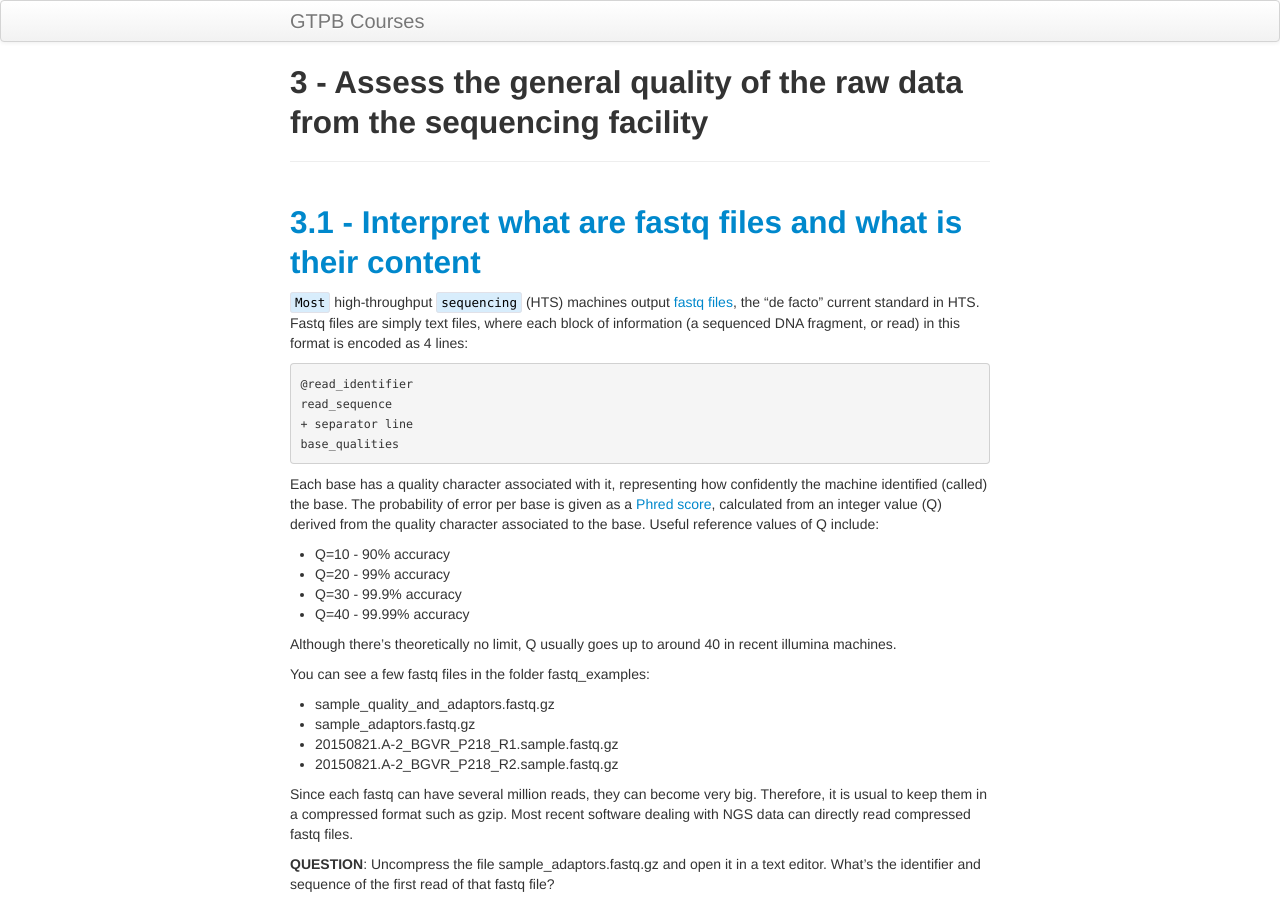
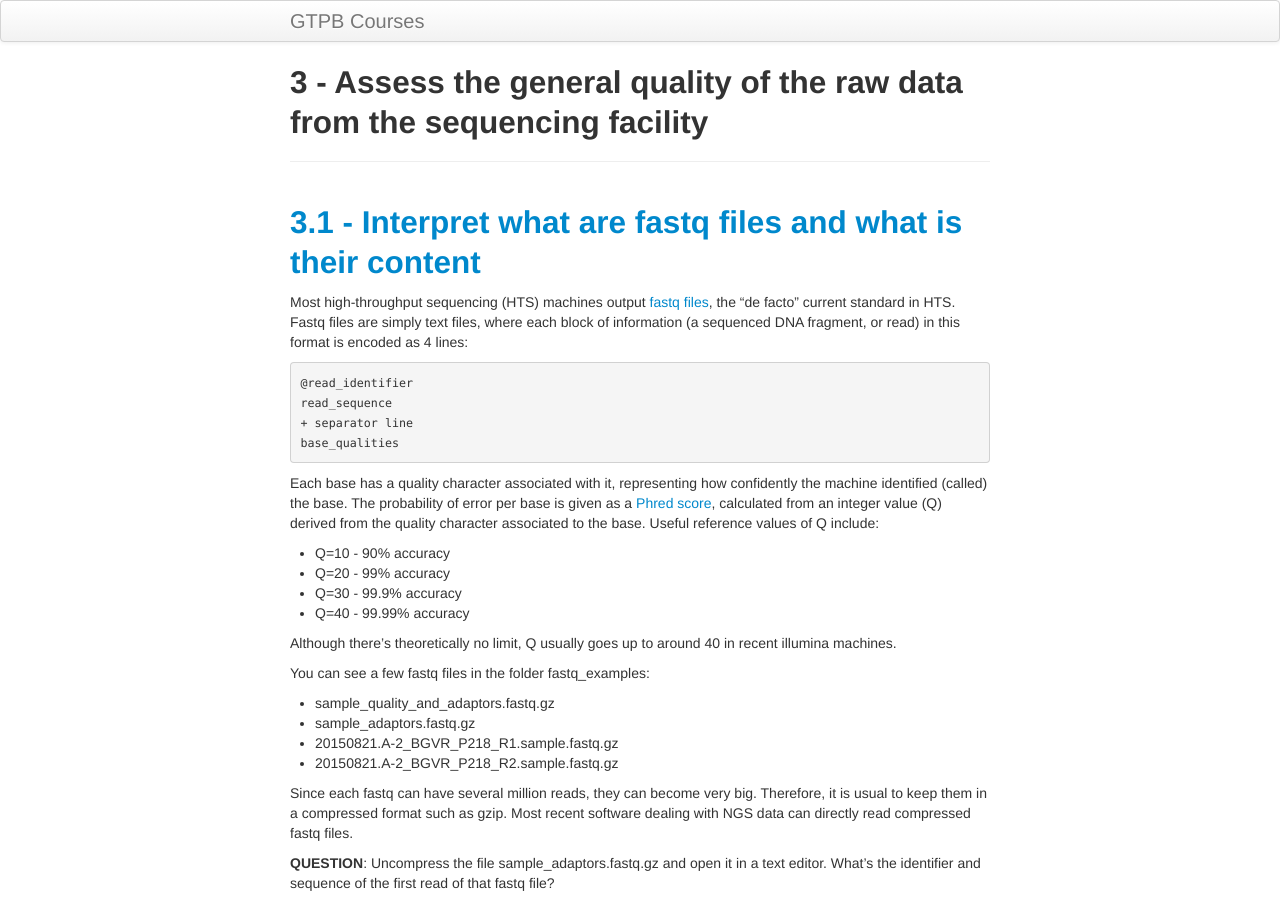
Before and after one commit to GTPB/ADER19F, a Jekyll site: the page built from pages/L03.md, in a window 1280 px wide and 900 px high. Built offline with Jekyll 4.4.1, drawn with Linux system fonts in a browser that asks for light colours.

Commit message:
Update L03.md

```diff
--- a/pages/L03.md
+++ b/pages/L03.md
@@ -5,7 +5,7 @@
 
 ## <a id="LO3.1">3.1 - Interpret what are fastq files and what is their content</a>
 
-<code>Most</code> high-throughput `sequencing` (HTS) machines output [fastq files](https://en.wikipedia.org/wiki/FASTQ_format), the “de facto” current standard in HTS. Fastq files are simply text files, where each block of information (a sequenced DNA fragment, or read) in this format is encoded as 4 lines:
+Most high-throughput sequencing (HTS) machines output [fastq files](https://en.wikipedia.org/wiki/FASTQ_format), the “de facto” current standard in HTS. Fastq files are simply text files, where each block of information (a sequenced DNA fragment, or read) in this format is encoded as 4 lines:
 
 	@read_identifier
 	read_sequence
@@ -46,7 +46,7 @@
 High Throughput Sequencing machines read thousands, or even millions of sequences in parallel. As you can imagine, this usually generates large fastq files, with millions of lines. Manually inspecting quality of each read is out of the question. Thus, specialized software has been developed to provide quality measures for fastq files generated by HTS machines. [FastQC](https://www.bioinformatics.babraham.ac.uk/projects/fastqc/) is a popular program to generate quality reports on fastq data. Running FastQC on your raw data is usually the first thing you should do once you receive a new dataset. FastQC is free and works on Windows, Mac and Linux.
 <br/>
 
-**TASK**: Open a terminal. type <code style="background-color:#eaeaea; padding:2px 3px 3px;white-space:pre-wrap">fastqc</code> and press enter. The graphical interface of FastQC should appear. Using the FastQC interface, open the file sample_adaptors.fastq.gz and the file sample_quality_and_adaptors.fastq.gz.
+**TASK**: Open a terminal. type `fastqc` and press enter. The graphical interface of FastQC should appear. Using the FastQC interface, open the file sample_adaptors.fastq.gz and the file sample_quality_and_adaptors.fastq.gz.
 
 **QUESTION**: What information is in a FastQC report?
 <details><summary>Click Here to see the answer</summary>
@@ -102,7 +102,7 @@
 <br/>
 
 
-**TASK**: Let's see now one simple example of the power of running tools using the command-line terminal. In a terminal window (it can be the same as you used to open fastqc, though you'll need to close the program), go to the folder fastq_examples using the <code style="background-color:#eaeaea; padding:2px 3px 3px;">cd</code> command. Type <code style="background-color:#eaeaea; padding:2px 3px 3px;">fastqc *.fastq.gz</code> and press enter. Inside the folder, you should now see a series of html files with FastQC reports of each of the fastq files. You can open them with the web browser by clicking on them with the mouse, or by running <code style="background-color:#eaeaea; padding:2px 3px 3px;">firefox *.html</code>.
+**TASK**: Let's see now one simple example of the power of running tools using the command-line terminal. In a terminal window (it can be the same as you used to open fastqc, though you'll need to close the program), go to the folder fastq_examples using the `cd` command. Type `fastqc *.fastq.gz` and press enter. Inside the folder, you should now see a series of html files with FastQC reports of each of the fastq files. You can open them with the web browser by clicking on them with the mouse, or by running `firefox *.html`.
 
 
 **NOTE**: Assess how well you achieved the learning outcome. For this, see how well you responded to the different questions during the activities and also make the following questions to yourself.
```
